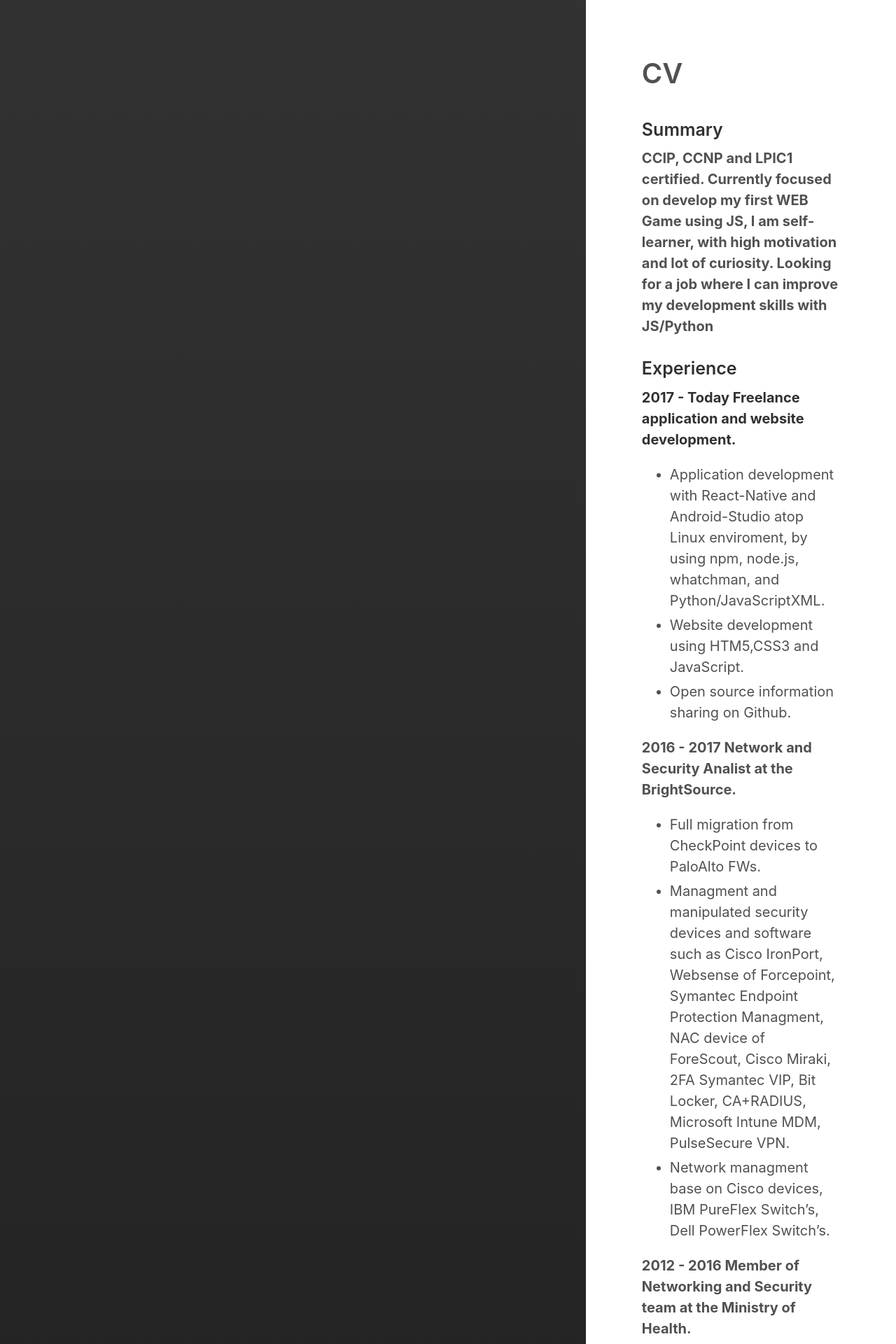
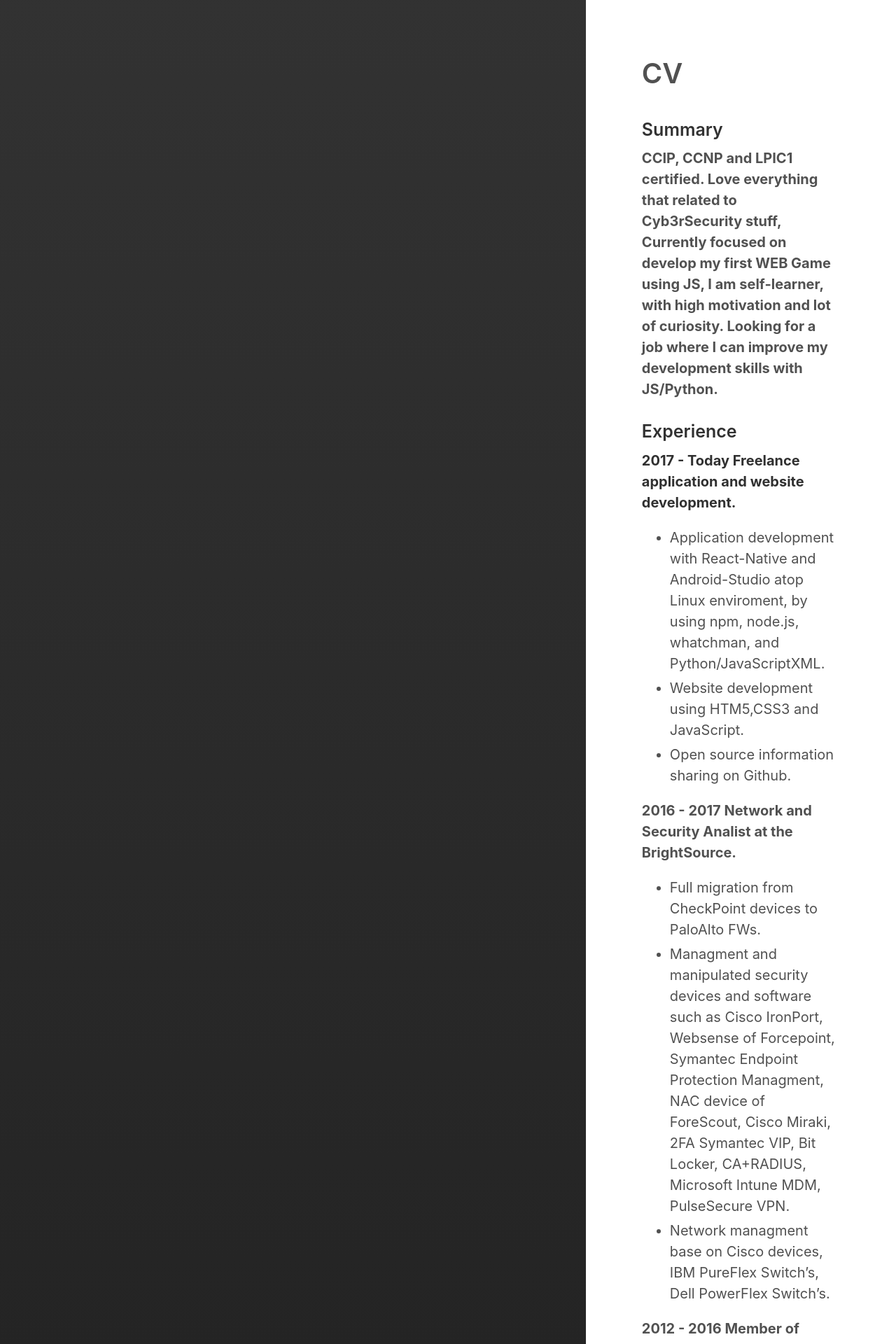
Before and after one commit to yisraelk1/zwerd.github.io, a Jekyll site: the page built from CV.md, in a window 1280 px wide. Shown: the top 1920 px of the page at 70% size. Built offline with Jekyll 4.4.1, drawn with Linux system fonts in a browser that asks for light colours; some of the changed text lies outside the part shown.

Commit message:
update my CV

```diff
--- a/CV.md
+++ b/CV.md
@@ -6,8 +6,8 @@ sidebar_link: true
 
 ### Summary
 
-<b>CCIP, CCNP and LPIC1 certified. Currently focused on develop my first WEB Game using JS, I am self-learner, with high motivation and lot of curiosity.
-Looking for a job where I can improve my development skills with JS/Python</b>
+<b>CCIP, CCNP and LPIC1 certified. Love everything that related to Cyb3rSecurity stuff, Currently focused on develop my first WEB Game using JS, I am self-learner, with high motivation and lot of curiosity.
+Looking for a job where I can improve my development skills with JS/Python.</b>
 
 
 ### Experience
```
